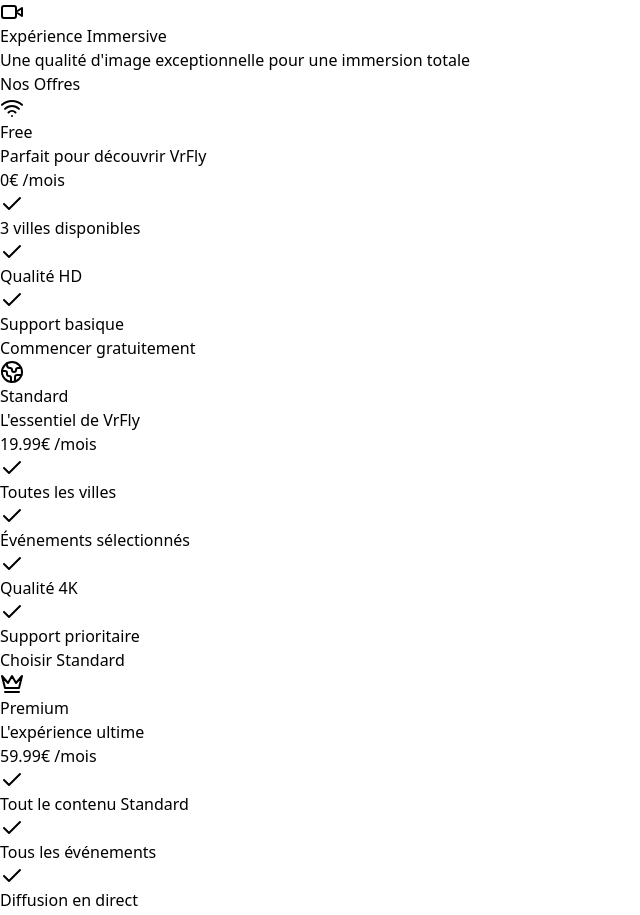
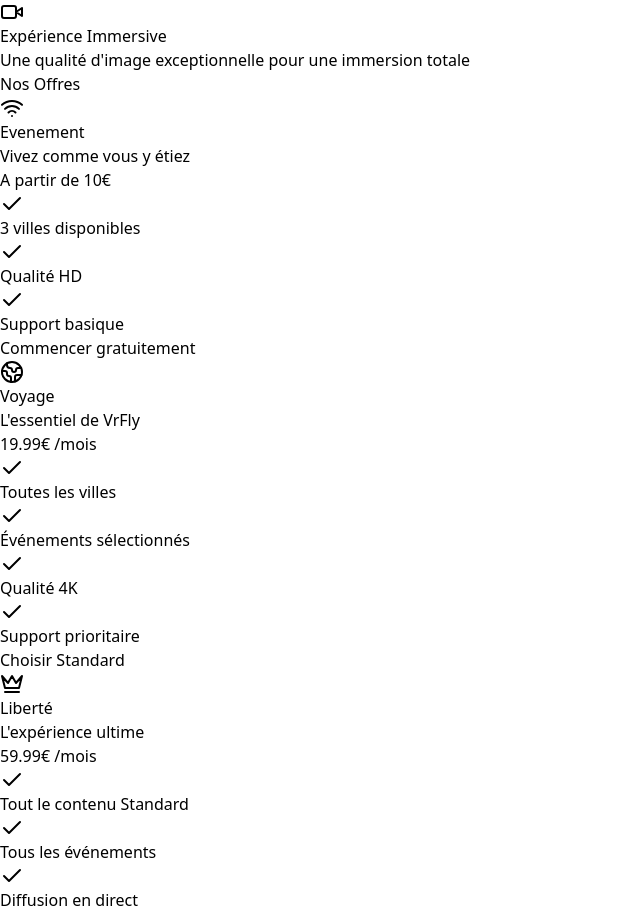
Before and after one commit to Mohamed-Ouzammad/VrLife, a React (Vite) app: page / in a window 1280 px wide. Shown: the part 1404-2319 px from the top of the page, without its empty margins (0-640 px from the left). Built offline with nearby package versions, Linux system fonts and the light colour scheme.

Commit message:
a partir

```diff
--- a/src/App.tsx
+++ b/src/App.tsx
@@ -85,9 +85,9 @@
                         {/* Free Plan */}
                         <div className="bg-gradient-to-b from-purple-900/50 to-indigo-900/50 rounded-2xl p-8 backdrop-blur-sm">
                             <Wifi className="w-12 h-12 mb-6 text-purple-400" />
-                            <h3 className="text-2xl font-bold mb-4">Free</h3>
-                            <p className="text-gray-300 mb-6">Parfait pour découvrir VrFly</p>
-                            <p className="text-4xl font-bold mb-8">0€ <span className="text-sm font-normal">/mois</span></p>
+                            <h3 className="text-2xl font-bold mb-4">Evenement</h3>
+                            <p className="text-gray-300 mb-6">Vivez comme vous y étiez</p>
+                            <p className="text-4xl font-bold mb-8">A partir de 10€</p>
                             <ul className="space-y-4 mb-8">
                                 <li className="flex items-center"><Check className="w-5 h-5 mr-3 text-purple-400" />3 villes disponibles</li>
                                 <li className="flex items-center"><Check className="w-5 h-5 mr-3 text-purple-400" />Qualité HD</li>
@@ -101,7 +101,7 @@
                         {/* Standard Plan */}
                         <div className="bg-gradient-to-b from-purple-800/50 to-indigo-800/50 rounded-2xl p-8 backdrop-blur-sm transform scale-105">
                             <Globe2 className="w-12 h-12 mb-6 text-purple-400" />
-                            <h3 className="text-2xl font-bold mb-4">Standard</h3>
+                            <h3 className="text-2xl font-bold mb-4">Voyage</h3>
                             <p className="text-gray-300 mb-6">L'essentiel de VrFly</p>
                             <p className="text-4xl font-bold mb-8">19.99€ <span className="text-sm font-normal">/mois</span></p>
                             <ul className="space-y-4 mb-8">
@@ -118,7 +118,7 @@
                         {/* Premium Plan */}
                         <div className="bg-gradient-to-b from-purple-900/50 to-indigo-900/50 rounded-2xl p-8 backdrop-blur-sm">
                             <Crown className="w-12 h-12 mb-6 text-purple-400" />
-                            <h3 className="text-2xl font-bold mb-4">Premium</h3>
+                            <h3 className="text-2xl font-bold mb-4">Liberté</h3>
                             <p className="text-gray-300 mb-6">L'expérience ultime</p>
                             <p className="text-4xl font-bold mb-8">59.99€ <span className="text-sm font-normal">/mois</span></p>
                             <ul className="space-y-4 mb-8">
```
